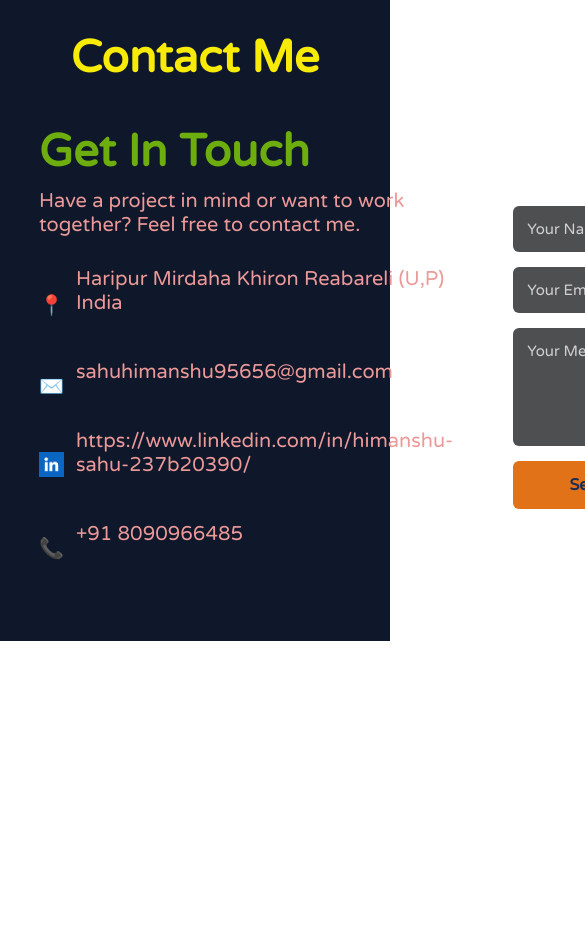
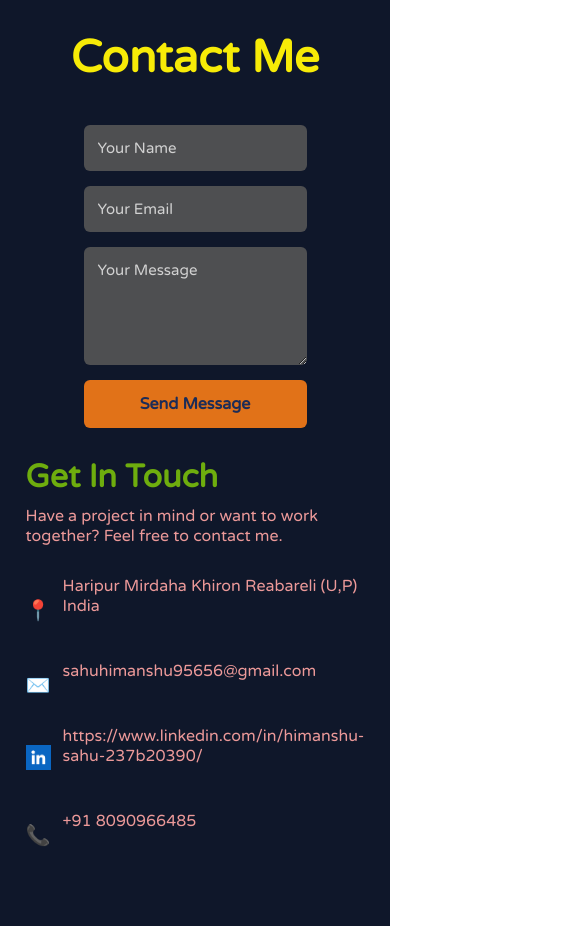
Before and after one commit to himanshu928/Portfolio-, a React (Vite) app: page / in a window 390 px wide. Shown: the part 3280-4206 px from the top of the page, 585 px wide, since content can reach past the window. Before the commit the page ends 3921 px from the top, so only its background shows below. Built offline with nearby package versions, Linux system fonts and the light colour scheme.

Commit message:
feat: Making contact section responsive

```diff
--- a/src/Styles/Contact.css
+++ b/src/Styles/Contact.css
@@ -92,3 +92,25 @@
   height: 25px;
 
 }
+
+
+@media (max-width: 1024px) and (min-width: 481px) {
+    .contact-wrapper {
+        flex-direction:  column-reverse;
+        gap: 40px;
+    }
+}
+
+
+@media (max-width: 480px) {
+    .contact-wrapper {
+        flex-direction:  column-reverse;
+        gap: 30px;
+    }
+    .contact-left h2 {
+        font-size: 32px;
+    }
+    .contact-left p {
+        font-size: 16px;
+    }
+}
```
